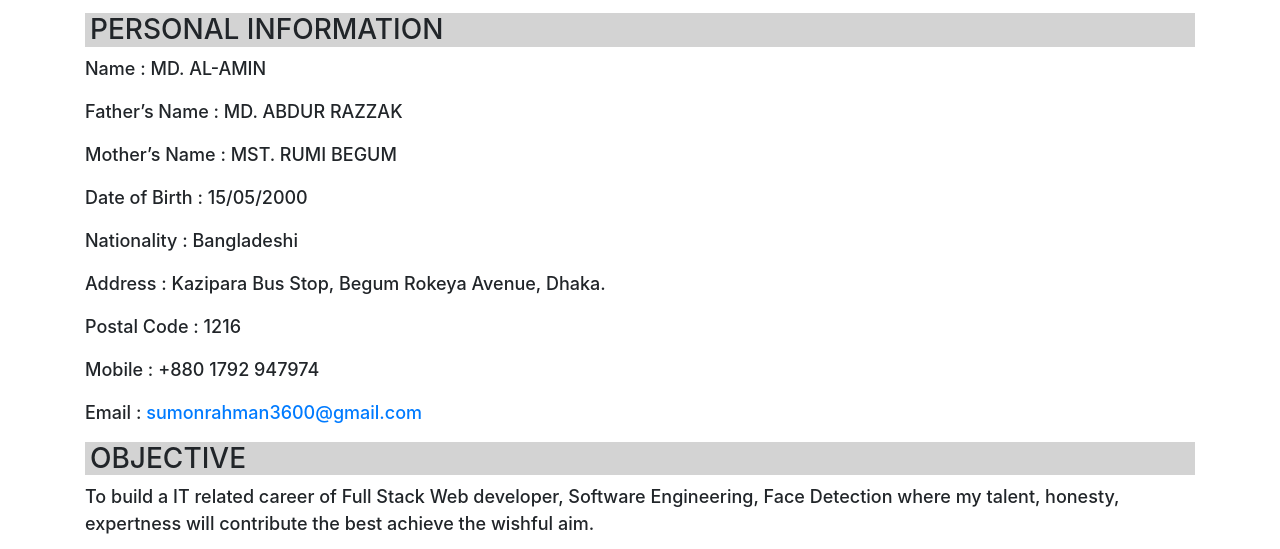
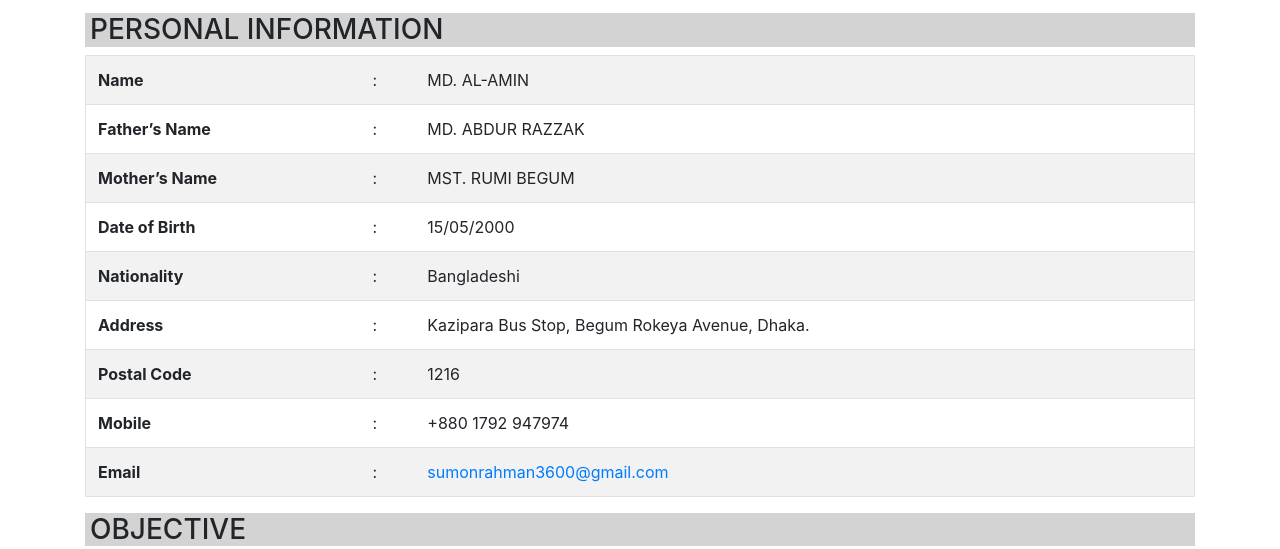
Before and after one commit to abuhorainhero/Al-amin-vai-CV, a plain HTML site: page index.html in a window 1280 px wide. Shown: the part 251-800 px from the top of the page. Drawn offline with nearby package versions, Linux system fonts and the light colour scheme.

Commit message:
info update

```diff
--- a/index.html
+++ b/index.html
@@ -30,15 +30,55 @@
         </header>
         <div class="mt-3">
             <h3>PERSONAL INFORMATION</h3>
-            <p>Name : MD. AL-AMIN</p>
-            <p>Father’s Name : MD. ABDUR RAZZAK</p>
-            <p>Mother’s Name : MST. RUMI BEGUM</p>
-            <p>Date of Birth : 15/05/2000</p>
-            <p>Nationality : Bangladeshi</p>
-            <p>Address : Kazipara Bus Stop, Begum Rokeya Avenue, Dhaka.</p>
-            <p>Postal Code : 1216</p>
-            <p>Mobile : +880 1792 947974</p>
-            <p>Email : <a href="sumonrahman3600@gmail.com">sumonrahman3600@gmail.com</a></p>
+            <table class="table table-striped border">
+                <tbody>
+                    <tr>
+                        <th scope="row">Name</th>
+                        <td> : </td>
+                        <td>MD. AL-AMIN</td>
+                    </tr>
+                    <tr>
+                        <th scope="row">Father’s Name</th>
+                        <td> : </td>
+                        <td>MD. ABDUR RAZZAK</td>
+                    </tr>
+                    <tr>
+                        <th scope="row">Mother’s Name</th>
+                        <td> : </td>
+                        <td>MST. RUMI BEGUM</td>
+                    </tr>
+                    <tr>
+                        <th scope="row">Date of Birth</th>
+                        <td> : </td>
+                        <td>15/05/2000</td>
+                    </tr>
+                    <tr>
+                        <th scope="row">Nationality</th>
+                        <td> : </td>
+                        <td>Bangladeshi</td>
+                    </tr>
+                    <tr>
+                        <th scope="row">Address</th>
+                        <td> : </td>
+                        <td>Kazipara Bus Stop, Begum Rokeya Avenue, Dhaka.</td>
+                    </tr>
+                    <tr>
+                        <th scope="row">Postal Code</th>
+                        <td> : </td>
+                        <td>1216</td>
+                    </tr>
+                    <tr>
+                        <th scope="row">Mobile</th>
+                        <td> : </td>
+                        <td>+880 1792 947974</td>
+                    </tr>
+                    <tr>
+                        <th scope="row">Email</th>
+                        <td> : </td>
+                        <td><a href="sumonrahman3600@gmail.com">sumonrahman3600@gmail.com</a></td>
+                    </tr>
+                </tbody>
+            </table>
         </div>
 
         <div>
@@ -127,21 +167,44 @@
         <div>
             <h3>PROJECTS</h3>
             <div class="pl-3">
-                <p><b>Ecommerce :</b> <a
-                        href="https://bitbucket.org/abidhasan201616/ecommerce-full-project-withlaravel/src/master/">https://bitbucket.org/abidhasan201616/ecommerce-full-project-withlaravel/src/master/</a>
-                </p>
-                <p><b>Newsportal :</b> <a
-                        href="https://bitbucket.org/Imam_Hossain/newsportal_by_laravel/src/master/">https://bitbucket.org/Imam_Hossain/newsportal_by_laravel/src/master/</a>
-                </p>
-                <p><b>MoneyExchange :</b> <a
-                        href="https://bitbucket.org/abidhasan201616/bdmoneyexchange/src/master/">https://bitbucket.org/abidhasan201616/bdmoneyexchange/src/master/</a>
-                </p>
-                <p><b>Web Template :</b> <a
-                        href="https://github.com/alaminrahman/mobileapps-StereaDoWeb">https://github.com/alaminrahman/mobileapps-StereaDoWeb</a>
-                </p>
-                <p><b>Template :</b> <a
-                        href="https://bitbucket.org/abidhasan201616/tizaara_update_ecommerce_template/src/master/">https://bitbucket.org/abidhasan201616/tizaara_update_ecommerce_template/src/master/</a>
-                </p>
+                <table class="table table-striped border">
+                    <tbody>
+                        <tr>
+                            <th scope="row">Ecommerce</th>
+                            <td> : </td>
+                            <td><a
+                                    href="https://bitbucket.org/abidhasan201616/ecommerce-full-project-withlaravel/src/master/">https://bitbucket.org/abidhasan201616/ecommerce-full-project-withlaravel/src/master/</a>
+                            </td>
+                        </tr>
+                        <tr>
+                            <th scope="row">Newsportal</th>
+                            <td> : </td>
+                            <td><a
+                                    href="https://bitbucket.org/Imam_Hossain/newsportal_by_laravel/src/master/">https://bitbucket.org/Imam_Hossain/newsportal_by_laravel/src/master/</a>
+                            </td>
+                        </tr>
+                        <tr>
+                            <th scope="row">MoneyExchange</th>
+                            <td> : </td>
+                            <td><a
+                                    href="https://bitbucket.org/abidhasan201616/bdmoneyexchange/src/master/">https://bitbucket.org/abidhasan201616/bdmoneyexchange/src/master/</a>
+                            </td>
+                        <tr>
+                            <th scope="row">Web Template</th>
+                            <td> : </td>
+                            <td><a
+                                    href="https://github.com/alaminrahman/mobileapps-StereaDoWeb">https://github.com/alaminrahman/mobileapps-StereaDoWeb</a>
+                            </td>
+                        </tr>
+                        <tr>
+                            <th scope="row">Template</th>
+                            <td> : </td>
+                            <td><a
+                                    href="https://bitbucket.org/abidhasan201616/tizaara_update_ecommerce_template/src/master/">https://bitbucket.org/abidhasan201616/tizaara_update_ecommerce_template/src/master/</a>
+                            </td>
+                        </tr>
+                    </tbody>
+                </table>
             </div>
         </div>
 
```
